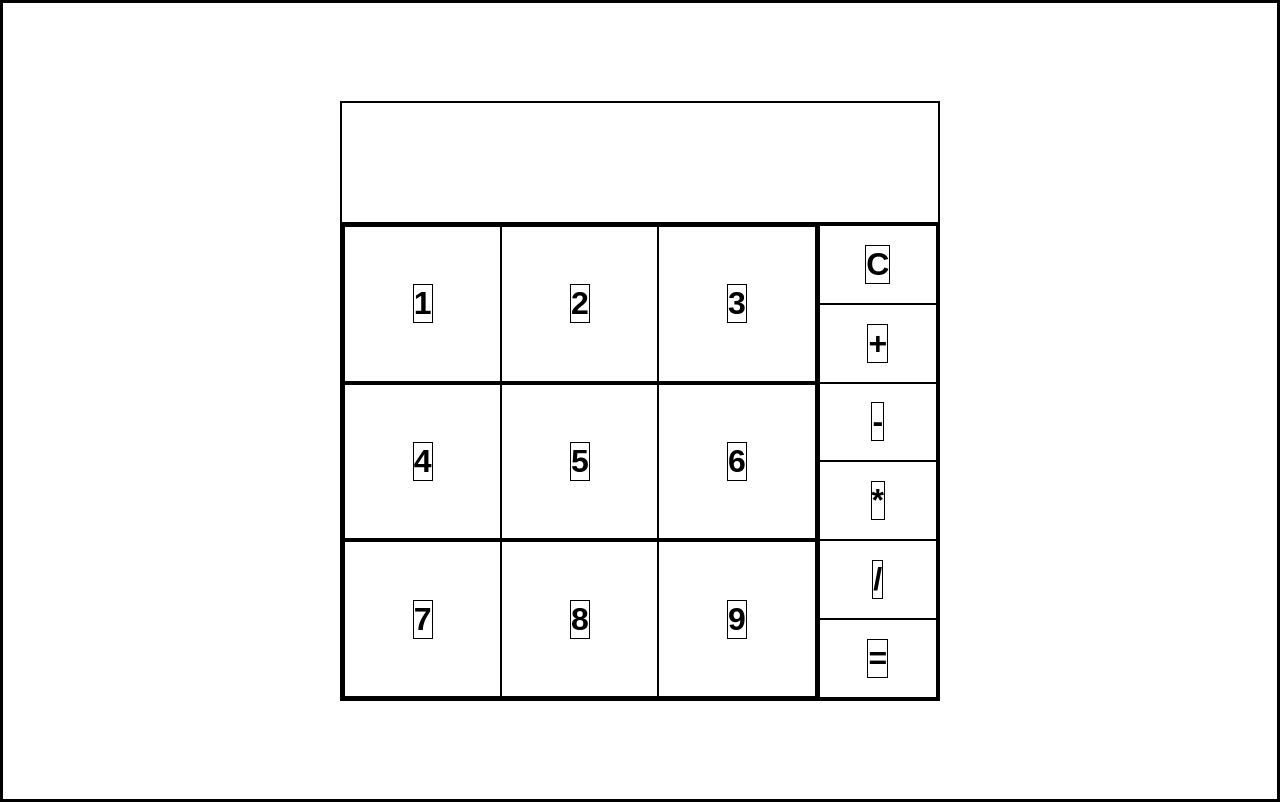
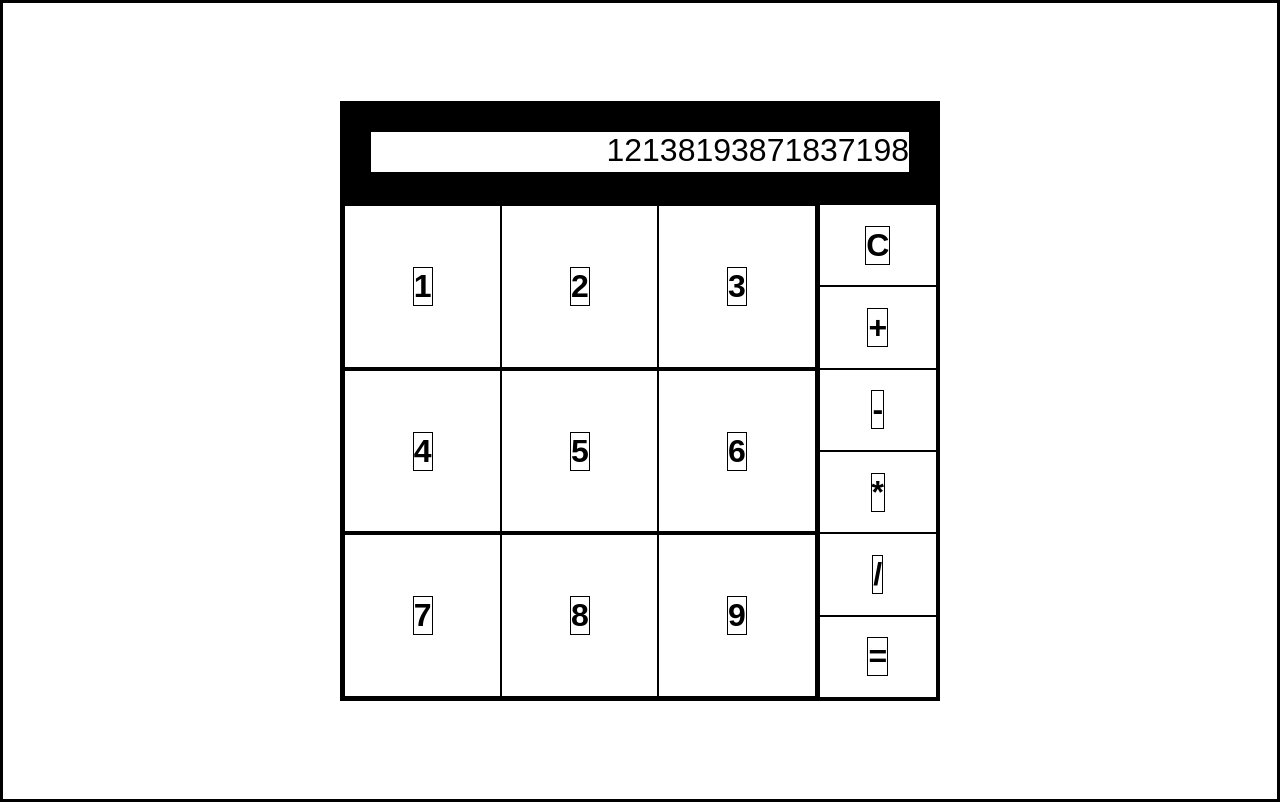
Before and after one commit to AbdulZor/odin-calculator, a plain HTML site: page index.html in a window 1280 px wide. Drawn offline with Linux system fonts and the light colour scheme.

Commit message:
Add display layout with dummy text

```diff
--- a/index.html
+++ b/index.html
@@ -11,7 +11,9 @@
 <body>
     <div class="container">
         <div class="calculator">
-            <div class="display"></div>
+            <div class="display">
+                12138193871837198
+            </div>
 
             <div class="buttons">
                 <div class="numbers">
--- a/stylesheet.css
+++ b/stylesheet.css
@@ -28,12 +28,16 @@ body {
 }
 
 .display {
-    flex: 1;
+    /* flex: 1; */
+    height: 100px;
+    border: 30px solid black;
+    text-align: end;
+    font-size: 32px;
 }
 
 .buttons {
     display: flex;
-    flex: 4;
+    flex: 5;
 }
 
 .numbers {
```
